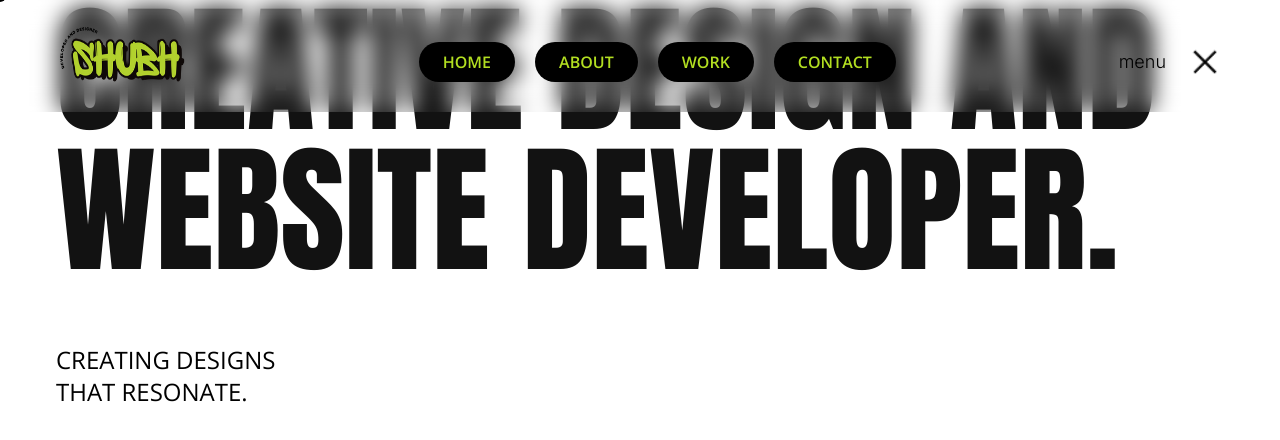
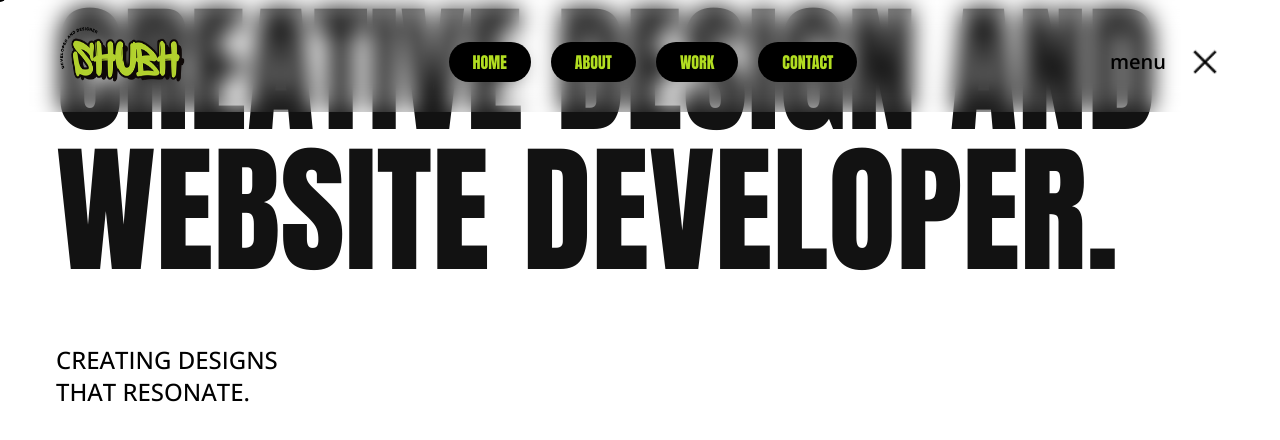
Before and after one commit to ShubhMehrotra19/newPortfolio, a Next.js app: page / in a window 1280 px wide. Both pictures are taken after a click on the button "HOME". Shown: the part 208-648 px from the top of the page. Built offline with nearby package versions, Linux system fonts and the light colour scheme.

Commit message:
feat: changes in the boldness of 2nd font after user feedback

```diff
--- a/components/NavbarComponents/comp.tsx
+++ b/components/NavbarComponents/comp.tsx
@@ -10,7 +10,7 @@ export const anton = Anton({
 });
 
 export const openSans = Open_Sans({
-  weight: ["300", "600", "800"],
+  weight: ["300","400", "500", "600", "700", "800"],
   style: ["normal"],
   subsets: ["latin-ext", "latin", "vietnamese"],
   display: "swap",
@@ -37,33 +37,33 @@ function Comp({ homeRef, aboutRef, workRef }: any) {
 
   return (
     <div
-      className={`${openSans.className} flex justify-evenly items-center gap-5`}
+      className={`${anton.className} flex justify-evenly items-center gap-5`}
     >
       <button
         onClick={handleClickHome}
         style={{ cursor: 'url("/icons/cursor.png"), auto' }}
-        className="px-6 py-2 rounded-full font-[600] text-[#b2de21] bg-black hover:scale-[102%] hover:bg-[#b2de21] hover:text-black active:scale-95 transition-all duration-300 delay-75 ease-in-out"
+        className="px-6 py-2 rounded-full text-[#b2de21] bg-black hover:scale-[102%] hover:bg-[#b2de21] hover:text-black active:scale-95 transition-all duration-300 delay-75 ease-in-out"
       >
         HOME
       </button>
       <button
         onClick={handleClickAbout}
         style={{ cursor: 'url("/icons/cursor.png"), auto' }}
-        className="px-6 py-2 rounded-full font-[600] text-[#b2de21] bg-black hover:scale-[102%] hover:bg-[#b2de21] hover:text-black active:scale-95 transition-all duration-300 delay-75 ease-in-out"
+        className="px-6 py-2 rounded-full text-[#b2de21] bg-black hover:scale-[102%] hover:bg-[#b2de21] hover:text-black active:scale-95 transition-all duration-300 delay-75 ease-in-out"
       >
         ABOUT
       </button>
       <button
         onClick={handleClickWork}
         style={{ cursor: 'url("/icons/cursor.png"), auto' }}
-        className="px-6 py-2 rounded-full font-[600] text-[#b2de21] bg-black hover:scale-[102%] hover:bg-[#b2de21] hover:text-black active:scale-95 transition-all duration-300 delay-75 ease-in-out"
+        className="px-6 py-2 rounded-full text-[#b2de21] bg-black hover:scale-[102%] hover:bg-[#b2de21] hover:text-black active:scale-95 transition-all duration-300 delay-75 ease-in-out"
       >
         WORK
       </button>
       <Link href="/contact">
         <button
           style={{ cursor: 'url("/icons/cursor.png"), auto' }}
-          className="px-6 py-2 rounded-full font-[600] text-[#b2de21] bg-black hover:scale-[102%] hover:bg-[#b2de21] hover:text-black active:scale-95 transition-all duration-300 delay-75 ease-in-out"
+          className="px-6 py-2 rounded-full text-[#b2de21] bg-black hover:scale-[102%] hover:bg-[#b2de21] hover:text-black active:scale-95 transition-all duration-300 delay-75 ease-in-out"
         >
           CONTACT
         </button>
--- a/components/contacts/contacts.tsx
+++ b/components/contacts/contacts.tsx
@@ -12,11 +12,11 @@ export const anton = Anton({
 })
 
 export const openSans = Open_Sans({
-  weight: ['300', '800'],
-  style: ['normal'],
-  subsets: ['latin-ext', 'latin', 'vietnamese'],
-  display: 'swap',
-})
+  weight: ["300","400", "500", "600", "700", "800"],
+  style: ["normal"],
+  subsets: ["latin-ext", "latin", "vietnamese"],
+  display: "swap",
+});
 
 interface Props {}
 
@@ -32,7 +32,7 @@ function Contacts(props: Props) {
 
     return (
         <section className='flex flex-col justify-start items-start md:mx-14 mx-4 mb-12 pb-20 border-b-2 border-[#3b3b3b]/30'>
-            <p className={`${openSans.className} font-normal md:text-[20px] text-[15px] md:mb-5 mb-3`}>HAVE A CREATIVE IDEA? LET'S TALK</p>
+            <p className={`${openSans.className} font-semibold md:text-[20px] text-[15px] md:mb-5 mb-3`}>HAVE A CREATIVE IDEA? LET'S TALK</p>
             <div className='flex gap-4 justify-start items-center w-full'>
             <p className={`${anton.className} md:text-[80px] text-[27px]`}>
             <span className='text-[#b7b7b7]'>hello</span><span onClick={handleMail} ref={mailRef} className='mailing cursor-pointer hover:text-[#b2d12e] hover:ml-5 transition-all duration-300 delay-75 ease-in-out'>@wevdevshubh.com</span>
--- a/components/description/description.tsx
+++ b/components/description/description.tsx
@@ -13,7 +13,7 @@ export const anton = Anton({
 });
 
 export const openSans = Open_Sans({
-  weight: ["300", "800"],
+  weight: ["300","400", "500", "600", "700", "800"],
   style: ["normal"],
   subsets: ["latin-ext", "latin", "vietnamese"],
   display: "swap",
@@ -43,7 +43,7 @@ function Description(props: Props) {
     >
       <div className="flex md:flex-row flex-col justify-between items-start w-full">
         <ul
-          className={`md:text-base text-[10px] ${openSans.className} font-normal flex justify-start items-center gap-2 md:mb-0 mb-5`}
+          className={`md:text-base text-[10px] ${openSans.className} font-semibold flex justify-start items-center gap-2 md:mb-0 mb-5`}
         >
           <div className="md:h-5 md:w-5 h-3 w-3 rounded-full bg-[#B2D12E]"></div> DEPLOYING
           PRODUCTS FROM KANPUR & DELHI, INDIA.
--- a/components/hero/hero.tsx
+++ b/components/hero/hero.tsx
@@ -11,11 +11,11 @@ export const anton = Anton({
 })
 
 export const openSans = Open_Sans({
-  weight: ['300', '800'],
-  style: ['normal'],
-  subsets: ['latin-ext', 'latin', 'vietnamese'],
-  display: 'swap',
-})
+  weight: ["300","400", "500", "600", "700", "800"],
+  style: ["normal"],
+  subsets: ["latin-ext", "latin", "vietnamese"],
+  display: "swap",
+});
 
 
 interface Props {
@@ -120,7 +120,7 @@ function Hero(props: Props) {
         </div>
       </div>
       <div className="flex flex-col w-fit">
-        <p className={`subHeading font-light ${openSans.className} md:text-2xl text-base mb-2 pr-5`}>
+        <p className={`subHeading font-medium ${openSans.className} md:text-2xl text-base mb-2 pr-5`}>
           CREATING DESIGNS <br /> THAT RESONATE.
         </p>
         <div className="base md:h-[2px] h-[1px] bg-black"></div>
--- a/components/navbar/navbar.tsx
+++ b/components/navbar/navbar.tsx
@@ -1,7 +1,7 @@
 "use client";
 import React, { useEffect, useRef, useCallback } from "react";
 import Image from "next/image";
-import Comp from "../NavbarComponents/comp";
+import Comp, { openSans } from "../NavbarComponents/comp";
 import gsap from "gsap";
 
 function Navbar({homeRef, aboutRef, workRef}: any) {
@@ -51,7 +51,7 @@ function Navbar({homeRef, aboutRef, workRef}: any) {
         ref={menuRef}
         className="menu hidden cursor-pointer md:flex justify-center items-center gap-6 px-3"
       >
-        <p className="font-light text-lg">menu</p>
+        <p className={`font-semibold text-xl ${openSans.className}`}>menu</p>
         <Image
           className="transition-all duration-300 ease-in-out delay-75"
           onClick={toggleMenu}
--- a/components/projects/display.tsx
+++ b/components/projects/display.tsx
@@ -11,11 +11,11 @@ export const anton = Anton({
 })
 
 export const openSans = Open_Sans({
-  weight: ['300', '800'],
-  style: ['normal'],
-  subsets: ['latin-ext', 'latin', 'vietnamese'],
-  display: 'swap',
-})
+    weight: ["300","400", "500", "600", "700", "800"],
+    style: ["normal"],
+    subsets: ["latin-ext", "latin", "vietnamese"],
+    display: "swap",
+  });
 
 function Display({ imageLink, projectName, shortDes, gitLink, deployedLink }: any) {
     const projectRef = useRef<HTMLImageElement>(null);
@@ -29,7 +29,7 @@ function Display({ imageLink, projectName, shortDes, gitLink, deployedLink }: an
             <div className='flex justify-between items-center w-full'>
                 <div className='flex flex-col items-start justify-start gap-2'>
                     <p className={`font-semibold ${anton.className} md:text-4xl text-2xl`}>{projectName}</p>
-                    <p className={`font-light ${openSans.className} md:text-base text-sm`}>{shortDes}</p>
+                    <p className={`font-semibold ${openSans.className} md:text-base text-sm`}>{shortDes}</p>
                     <div className='w-full flex md:hidden justify-end'>
                     <Link href={gitLink} target='_blank'><Image src='/icons/arrow_link.png' ref={linkedRef} className='md:hidden block linked cursor-pointer hover:rotate-90 hover:scale-110 transition duration-500 delay-75 ease-in-out' alt='' height={50} width={50} /></Link>
                     </div>
--- a/components/projects/projects.tsx
+++ b/components/projects/projects.tsx
@@ -14,7 +14,7 @@ export const anton = Anton({
 });
 
 export const openSans = Open_Sans({
-  weight: ["300", "800"],
+  weight: ["300","400", "500", "600", "700", "800"],
   style: ["normal"],
   subsets: ["latin-ext", "latin", "vietnamese"],
   display: "swap",
@@ -132,7 +132,7 @@ function Projects(props: Props) {
           </Link>
         </div>
         <div
-          className={`text-left text-base font-normal ${openSans.className}`}
+          className={`text-left text-base font-medium ${openSans.className}`}
         >
           AS A <span className="font-bold">WEB DEVELOPER</span> AND A{" "}
           <span className="font-bold">UI DESIGNER</span>, MY PROJECTS REFLECT A
@@ -157,7 +157,7 @@ function Projects(props: Props) {
             <span className="text-[#b7b7b7] mb-8"> VISUAL DESIGN.</span>
           </p>
           <div
-          className={`text-left text-sm font-normal mb-8 ${openSans.className}`}
+          className={`text-left text-sm font-medium mb-8 ${openSans.className}`}
         >
           AS A <span className="font-bold">WEB DEVELOPER</span> AND A{" "}
           <span className="font-bold">UI DESIGNER</span>, MY PROJECTS REFLECT A
```
